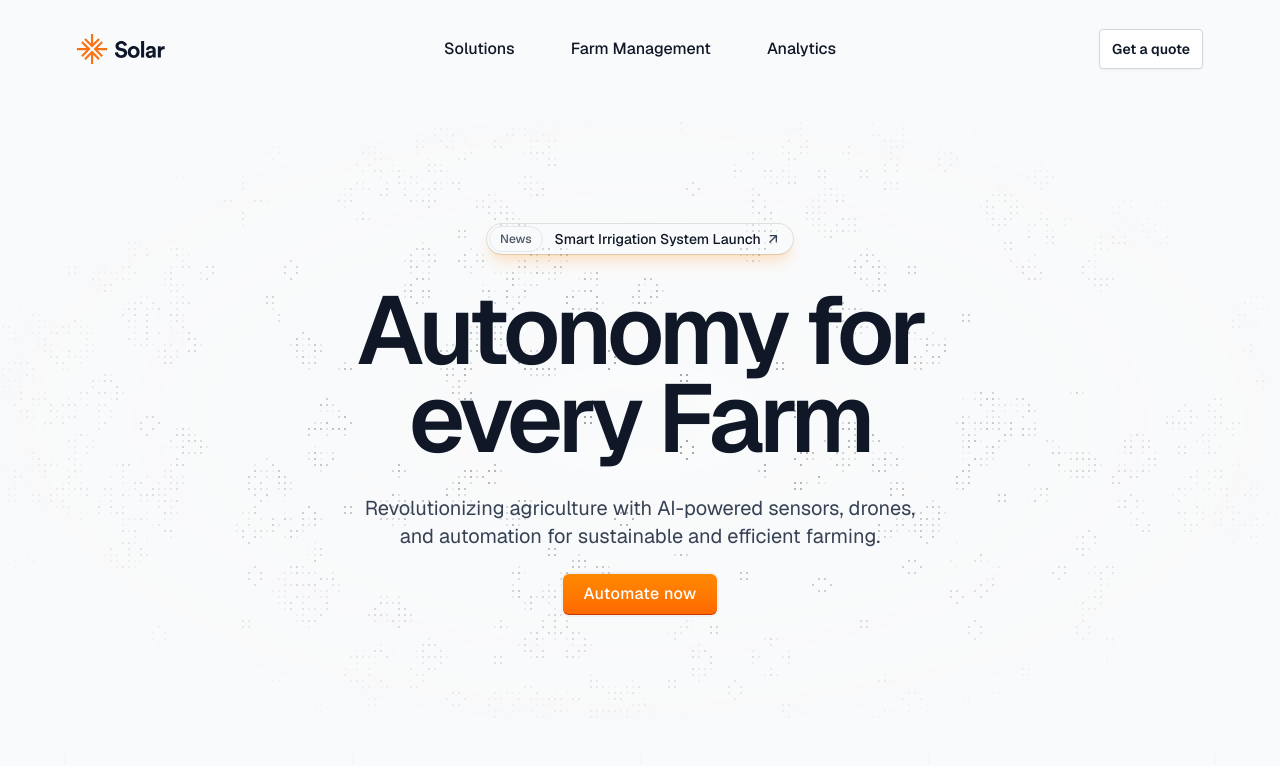
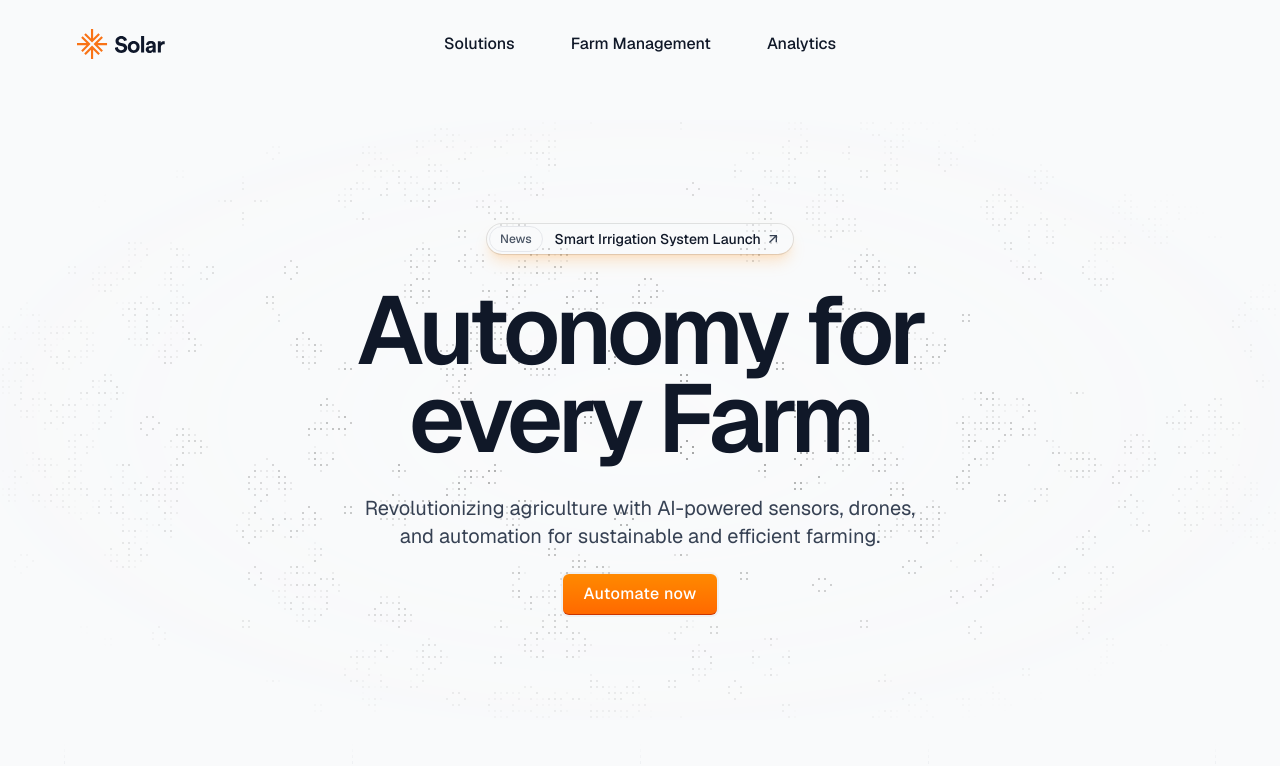
Before and after one commit to ForkYeahMan/Azubi_capstone_group2, a Next.js app: page / in a window 1280 px wide. Shown: the top 766 px of the page. Built offline with nearby package versions, Linux system fonts and the light colour scheme.

Commit message:
feat: remove "Get a quote" button from Navbar component

```diff
--- a/src/components/ui/Navbar.tsx
+++ b/src/components/ui/Navbar.tsx
@@ -42,12 +42,6 @@ export function NavBar() {
             </div>
           </nav>
           <Button
-            variant="secondary"
-            className="hidden h-10 font-semibold sm:block"
-          >
-            Get a quote
-          </Button>
-          <Button
             onClick={() => setOpen(!open)}
             variant="secondary"
             className="p-1.5 sm:hidden"
@@ -83,9 +77,6 @@ export function NavBar() {
               <Link href="#solar-analytics">Analytics</Link>
             </li>
           </ul>
-          <Button variant="secondary" className="text-lg">
-            Get a quote
-          </Button>
         </nav>
       </div>
     </header>
```
